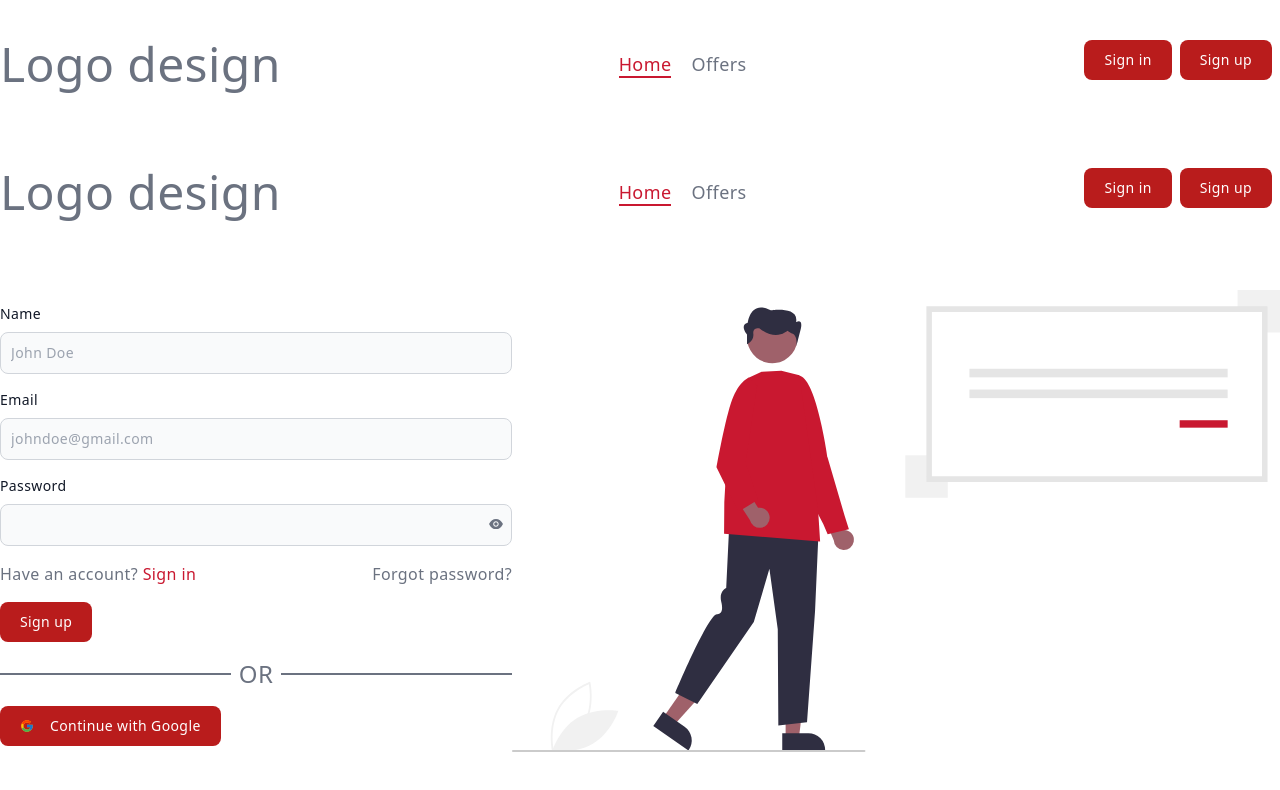
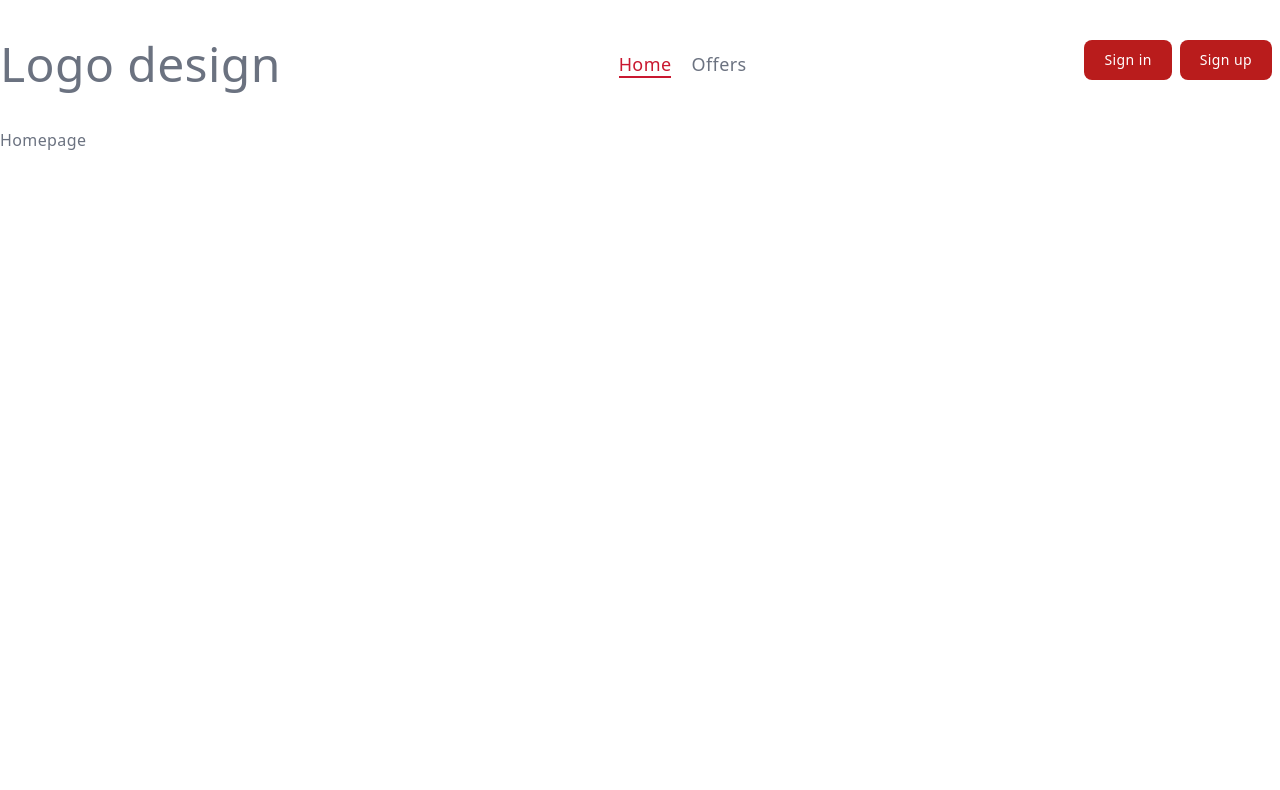
Before and after one commit to MainaMary/Real-Estate-app, a React (Vite) app: page / in a window 1280 px wide. Shown: the top 790 px of the page. Built offline with nearby package versions, Linux system fonts and the light colour scheme.

Commit message:
Setup home page and sign in page

```diff
--- a/src/model/types.ts
+++ b/src/model/types.ts
@@ -1,6 +1,7 @@
 export enum ActionTypes  {
    textInput = "TEXT_INPUT",
-   siginText = "SIGNIN_TEXT"
+   siginText = "SIGNIN_TEXT",
+   reset = "RESET_STATE"
 }
 export  interface initialStateType {
     name: string,
--- a/src/pages/Homepage.tsx
+++ b/src/pages/Homepage.tsx
@@ -1,21 +1,12 @@
 import React from 'react'
-import { useNavigate } from 'react-router-dom'
-import Navbar from '../components/Navbar'
-import SignUp from './auth/SignUp'
-import Image from "../assets/realEstate.svg"
+
+
 const Homepage = () => {
 
   return (
     <div className='h-screen '>
-      <Navbar/>
-        <div className='flex items-center mt-8'>
-           <div className='w-full md:w-[40%]'>
-            <SignUp/>
-           </div>
-           <div className='w-[60%]'>
-            <img src={Image} className="hidden md:block w-full h-auto"/>
-           </div>
-        </div>
+     <p>Homepage</p>
+
     </div>
   )
 }
--- /dev/null
+++ b/src/pages/auth/SigninPage.tsx
@@ -0,0 +1,8 @@
+import SignIn from './SignIn'
+import AuthLayout from '../../components/AuthLayout'
+
+const SigninPage = () => {
+  return <AuthLayout children={<SignIn/>}/>
+}
+
+export default SigninPage
```
